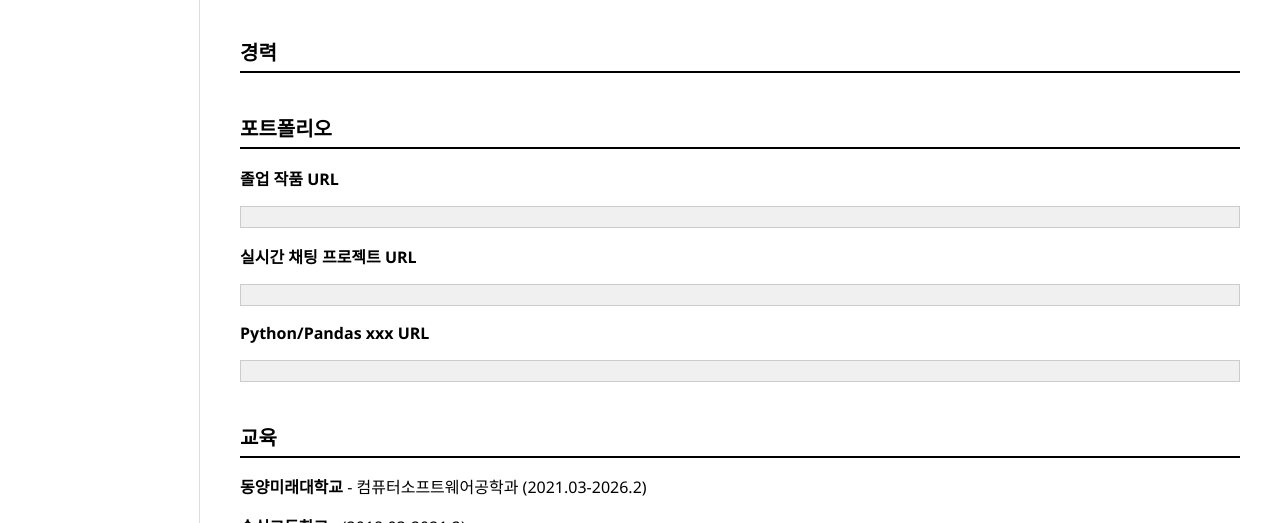
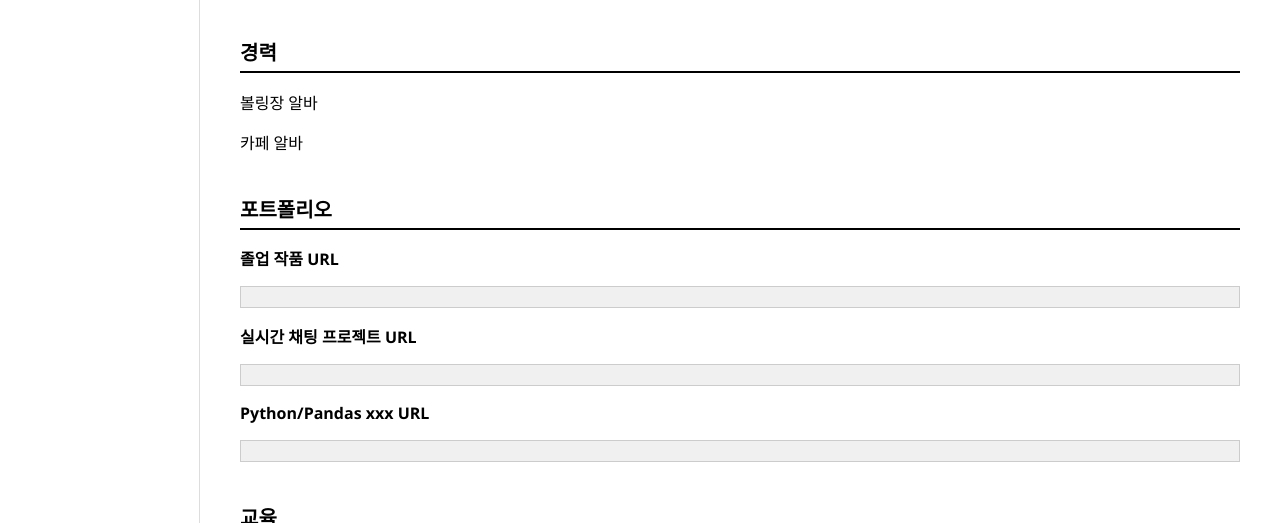
Before and after one commit to moonk3yu12/me, a plain HTML site: page index.html in a window 1280 px wide. Shown: the part 277-800 px from the top of the page. Drawn offline with Linux system fonts and the light colour scheme.

Commit message:
Update index.html
ㅇ

```diff
--- a/index.html
+++ b/index.html
@@ -192,7 +192,8 @@
 
     <div class="section" id="career">
       <h2>경력</h2>
-
+      <p>볼링장 알바</p>
+      <p>카페 알바</p>
     </div>
 
     <div class="section" id="portpolio">
```
